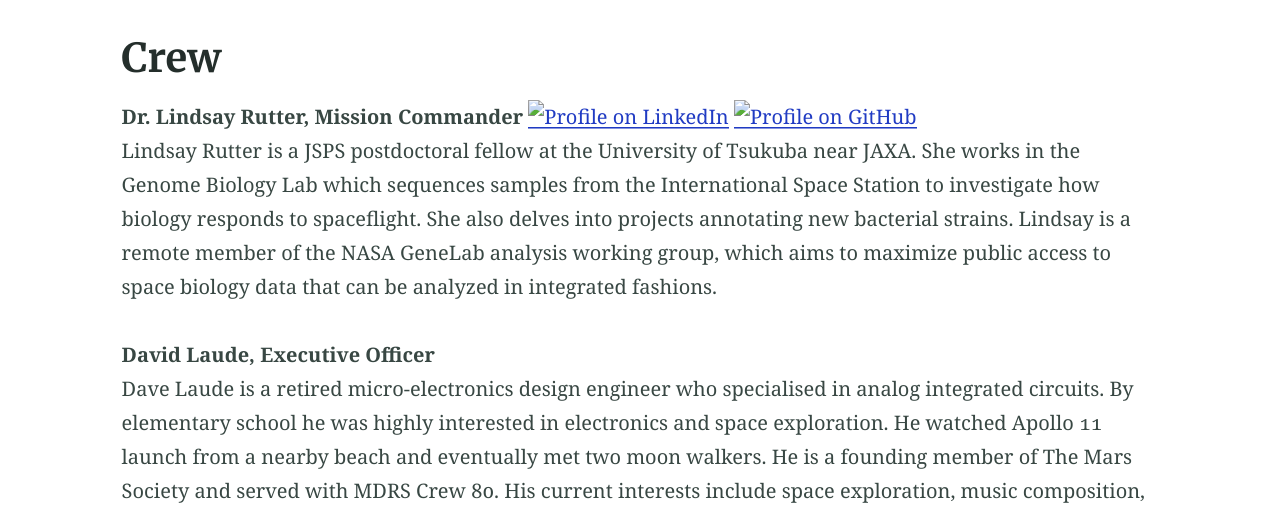
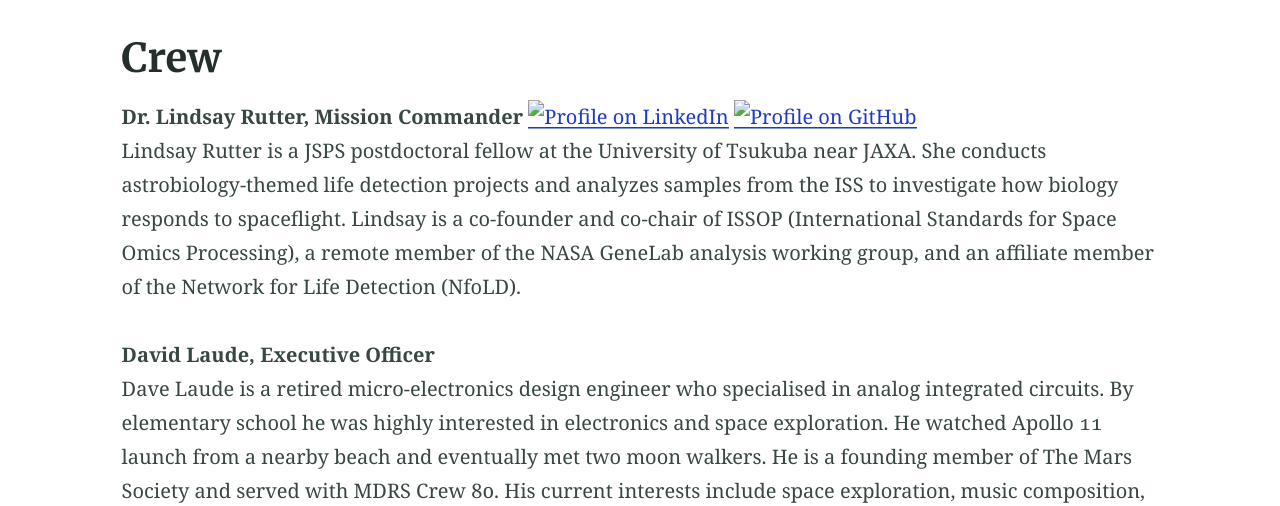
Before and after one commit to mdrs228/mdrs228.github.io, a Jekyll site: the page built from crew.md, in a window 1280 px wide and 900 px high, cut to the strip 394-900 px from the top of the window. Built offline with Jekyll 4.4.1, drawn with Linux system fonts in a browser that asks for light colours; our own code applies the rules of GitHub Pages for plain Markdown files; some of the changed text lies outside the part shown.

Commit message:
Marufa biography

```diff
--- a/crew.md
+++ b/crew.md
@@ -8,7 +8,7 @@
 ---
 
 **Dr. Lindsay Rutter, Mission Commander** [![Profile on LinkedIn](picLI.png)](https://www.linkedin.com/in/lindsayrutter/)  [![Profile on GitHub](picGithub.png)](https://github.com/lindsayrutter)
-Lindsay Rutter is a JSPS postdoctoral fellow at the University of Tsukuba near JAXA. She works in the Genome Biology Lab which sequences samples from the International Space Station to investigate how biology responds to spaceflight. She also delves into projects annotating new bacterial strains. Lindsay is a remote member of the NASA GeneLab analysis working group, which aims to maximize public access to space biology data that can be analyzed in integrated fashions.
+Lindsay Rutter is a JSPS postdoctoral fellow at the University of Tsukuba near JAXA. She conducts astrobiology-themed life detection projects and analyzes samples from the ISS to investigate how biology responds to spaceflight. Lindsay is a co-founder and co-chair of ISSOP (International Standards for Space Omics Processing), a remote member of the NASA GeneLab analysis working group, and an affiliate member of the Network for Life Detection (NfoLD).
 
 **David Laude, Executive Officer**
 Dave Laude is a retired micro-electronics design engineer who specialised in analog integrated circuits. By elementary school he was highly interested in electronics and space exploration. He watched Apollo 11 launch from a nearby beach and eventually met two moon walkers. He is a founding member of The Mars Society and served with MDRS Crew 80. His current interests include space exploration, music composition, theatre organs, RC airplanes, computer simulation, antique radios, hiking and camping in the U.S. desert southwest.
@@ -30,3 +30,6 @@
 
 **Dr. Olympiou Charikleia, Health and Safety Officer**
 Charikleia Olympiou is a cardiologist with a long-term goal to develop and demonstrate advanced knowledge, understanding and skills in the subjects of space physiology, and the physiological effects of the space environment upon humans and of the methods employed to mitigate such effects. She recently completed her cardiology fellowship and moved to the US seeking to engage in research to assess the effects of long-duration spaceflight on the cardiovascular system. She is particularly interested in the practical implications of disease and physical deconditioning associated with long duration space travel.
+
+**Marufa Bhuiyan, Crew Astronomer** [![Personal Webpage](picWWW.png)](https://www.globe.gov/web/mithilamarufa)
+Marufa Bhuiyan is the Founder and CEO of Everest Innovation Lab LLC, a space-based organization registered in Hawaii. She is a Systems Engineer and a licensed Ham Radio Technician (callsign: WH6GNE). She enjoys playing music, tracking satellites and is uniquely passionate about astronomy both in real-time and imaginary time. Currently, Marufa is working on several projects e.g. Mars City State design for 1,000,000 population, Interplanetary communication on a mission to Moon and Mars, Digital STEM engagement in Hawaii and ISS (D-STEMEHISS) etc. She holds MS and BS in Biochemistry and Molecular Biology, later studied another MS in Electrical Engineering at the University of Hawaii at Manoa. She has experience with several Analog Astronaut Training e.g., Mars Medic Mission 2020 at MDRS (Crew# 220), VALORIA II Mission (2021) at HI-SEAS facility in Hawaii.
```
Also changed, not shown: 1 other file.
